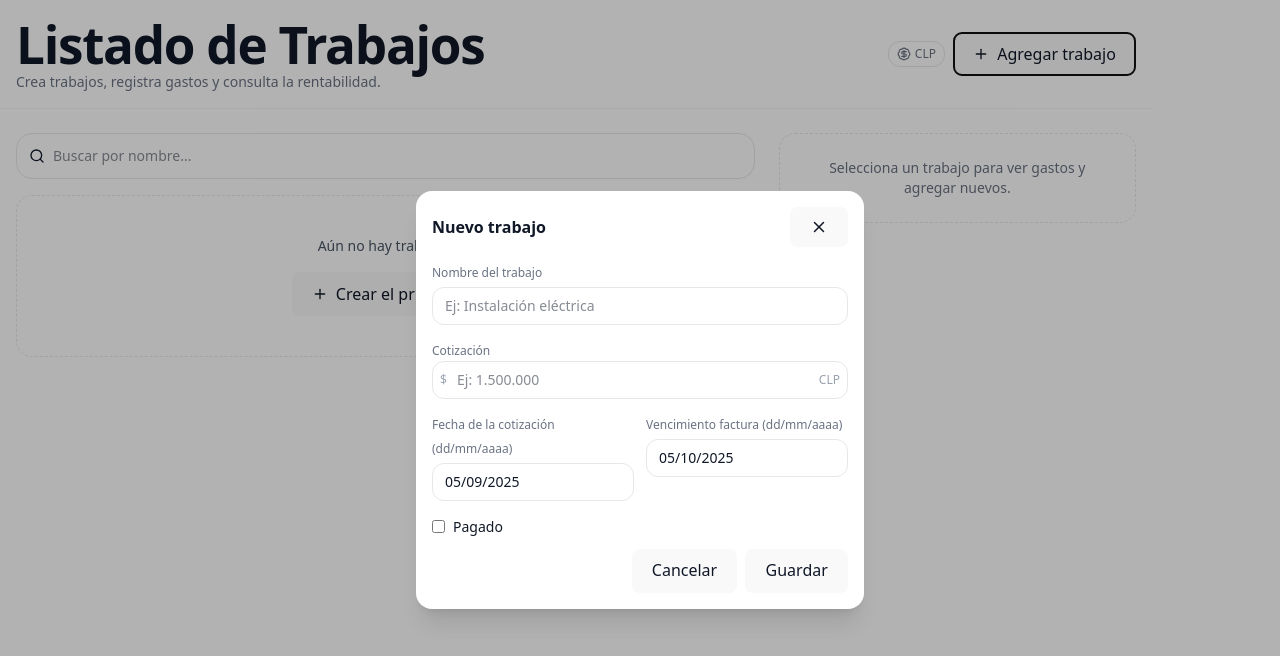
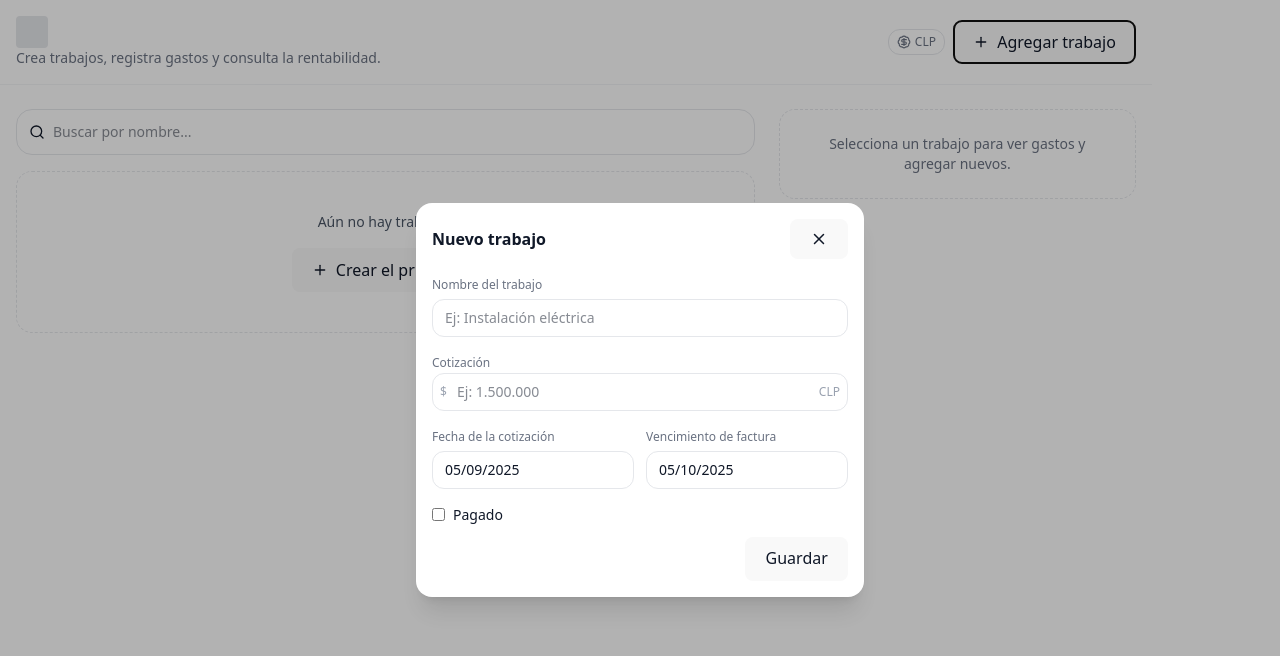
Before and after one commit to GersonHMG/job-listing-erp, a React (Vite) app: page / in a window 1280 px wide. Both pictures are taken after a click on the button "Agregar trabajo". Shown: the top 656 px of the page. Built offline with nearby package versions, Linux system fonts and the light colour scheme.

Commit message:
chore: rename unpaid invoice label

```diff
--- a/src/App.tsx
+++ b/src/App.tsx
@@ -1,4 +1,4 @@
-import React, { useEffect, useMemo, useState } from "react";
+import { useEffect, useMemo, useState, type JSX } from "react";
 import {
   Plus,
   Search,
@@ -15,6 +15,7 @@ import {
   storageKey,
   rid,
   daysUntil,
+  fmtDate,
 } from "./utils";
 import { EmptyState } from "./components/EmptyState";
 import { Stat } from "./components/Stat";
@@ -134,9 +135,7 @@ export default function JobListingApp(): JSX.Element {
       <header className="sticky top-0 z-10 bg-white/70 backdrop-blur border-b border-gray-100">
         <div className="max-w-6xl mx-auto px-4 py-4 flex items-center gap-3">
           <div className="flex-1">
-            <h1 className="text-2xl font-semibold tracking-tight">
-              Listado de Trabajos
-            </h1>
+            <div className="w-8 h-8 rounded bg-gray-200" />
             <p className="text-sm text-gray-500">
               Crea trabajos, registra gastos y consulta la rentabilidad.
             </p>
@@ -198,6 +197,11 @@ export default function JobListingApp(): JSX.Element {
                       <div className="pr-6">
                         <h3 className="font-medium leading-tight">{job.name}</h3>
                         {job.dueDate && (
+                          isPaid ? (
+                            <p className="mt-1 text-[11px] text-gray-500">
+                              Pago recibido: {fmtDate.format(new Date(job.dueDate))}
+                            </p>
+                          ) : (
                             <p
                               className={`mt-1 text-[11px] ${
                                 dLeft! < 0
@@ -215,6 +219,7 @@ export default function JobListingApp(): JSX.Element {
                                     Math.abs(dLeft!) === 1 ? "" : "s"
                                   }`}
                             </p>
+                          )
                         )}
                       </div>
                       <ChevronRight
--- a/src/components/JobDetail.tsx
+++ b/src/components/JobDetail.tsx
@@ -1,4 +1,4 @@
-import React, { useState } from "react";
+import { useState } from "react";
 import {
   Pencil,
   Trash2,
@@ -50,6 +50,12 @@ export function JobDetail({
             Cotizado el {fmtDate.format(new Date(job.quoteDate))}
           </p>
           {job.dueDate && (
+            job.paid ? (
+              <p className="text-xs mt-1 inline-flex items-center gap-1 text-gray-500">
+                <CheckCircle2 className="text-emerald-600" size={12} />
+                Pago recibido: {fmtDate.format(new Date(job.dueDate))}
+              </p>
+            ) : (
               <p
                 className={`text-xs mt-1 inline-flex items-center gap-1 ${
                   dLeft! < 0
@@ -66,6 +72,7 @@ export function JobDetail({
                       Math.abs(dLeft!) === 1 ? "" : "s"
                     }`}
               </p>
+            )
           )}
         </div>
         <div className="flex items-center gap-2">
--- a/src/components/JobModal.tsx
+++ b/src/components/JobModal.tsx
@@ -97,7 +97,7 @@ export function JobModal({
         initial={{ opacity: 0 }}
         animate={{ opacity: 1 }}
         exit={{ opacity: 0 }}
-        className="fixed inset-0 z-20 bg-black/30 flex items-end sm:items-center justify-center p-2"
+        className="fixed inset-0 z-20 bg-black/30 flex items-center justify-center p-2"
         onClick={onClose}
       >
         <motion.div
@@ -142,14 +142,18 @@ export function JobModal({
 
             <div className="grid grid-cols-2 gap-3">
               <div>
-                <label className="text-xs text-gray-500">
-                  Fecha de la cotización (dd/mm/aaaa)
-                </label>
-                <DateDMYInput value={date} onChange={(iso) => setDate(iso)} />
+                <label className="text-xs text-gray-500">Fecha de la cotización</label>
+                <DateDMYInput
+                  value={date}
+                  onChange={(iso) => setDate(iso)}
+                  placeholder=""
+                />
               </div>
               <div>
                 <label className="text-xs text-gray-500">
-                  Vencimiento factura (dd/mm/aaaa)
+                  {paid
+                    ? "Fecha de facturación"
+                    : "Vencimiento de factura"}
                 </label>
                 <DateDMYInput
                   value={dueDate}
@@ -157,6 +161,7 @@ export function JobModal({
                     setDueTouched(true);
                     setDueDate(iso);
                   }}
+                  placeholder=""
                 />
               </div>
             </div>
@@ -194,21 +199,12 @@ export function JobModal({
                 <span />
               )}
 
-              <div className="flex items-center gap-2">
-                <button
-                  type="button"
-                  onClick={onClose}
-                  className="rounded-2xl border border-gray-200 px-4 py-2 text-sm hover:bg-gray-50"
-                >
-                  Cancelar
-                </button>
               <button
                 type="submit"
                 className="rounded-2xl border border-gray-900 bg-gray-900 px-4 py-2 text-sm hover:bg-black"
               >
                 {initial ? "Guardar cambios" : "Guardar"}
               </button>
-              </div>
             </div>
           </form>
         </motion.div>
```
Lines whose indentation alone changed are shown as unchanged.
